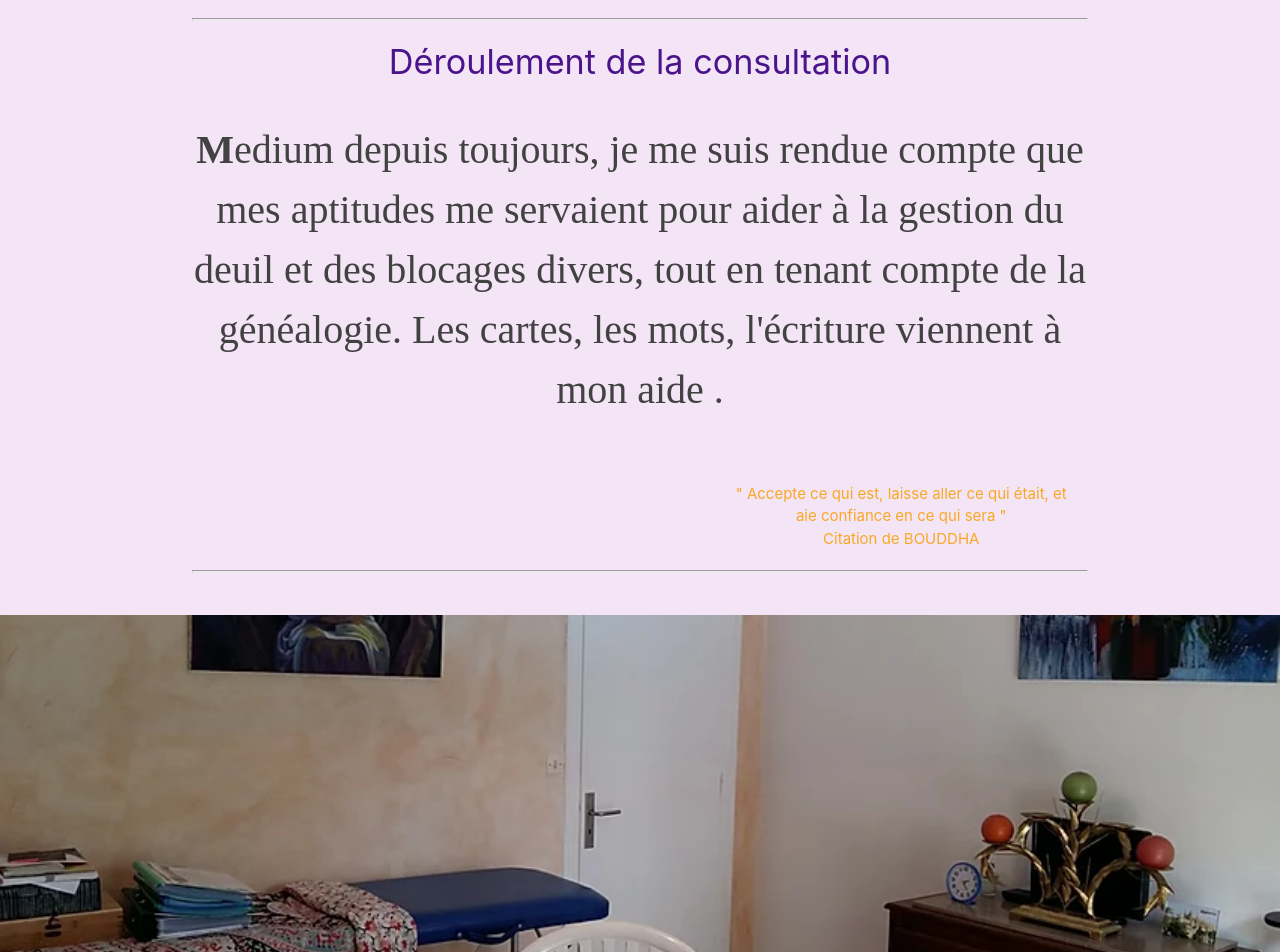
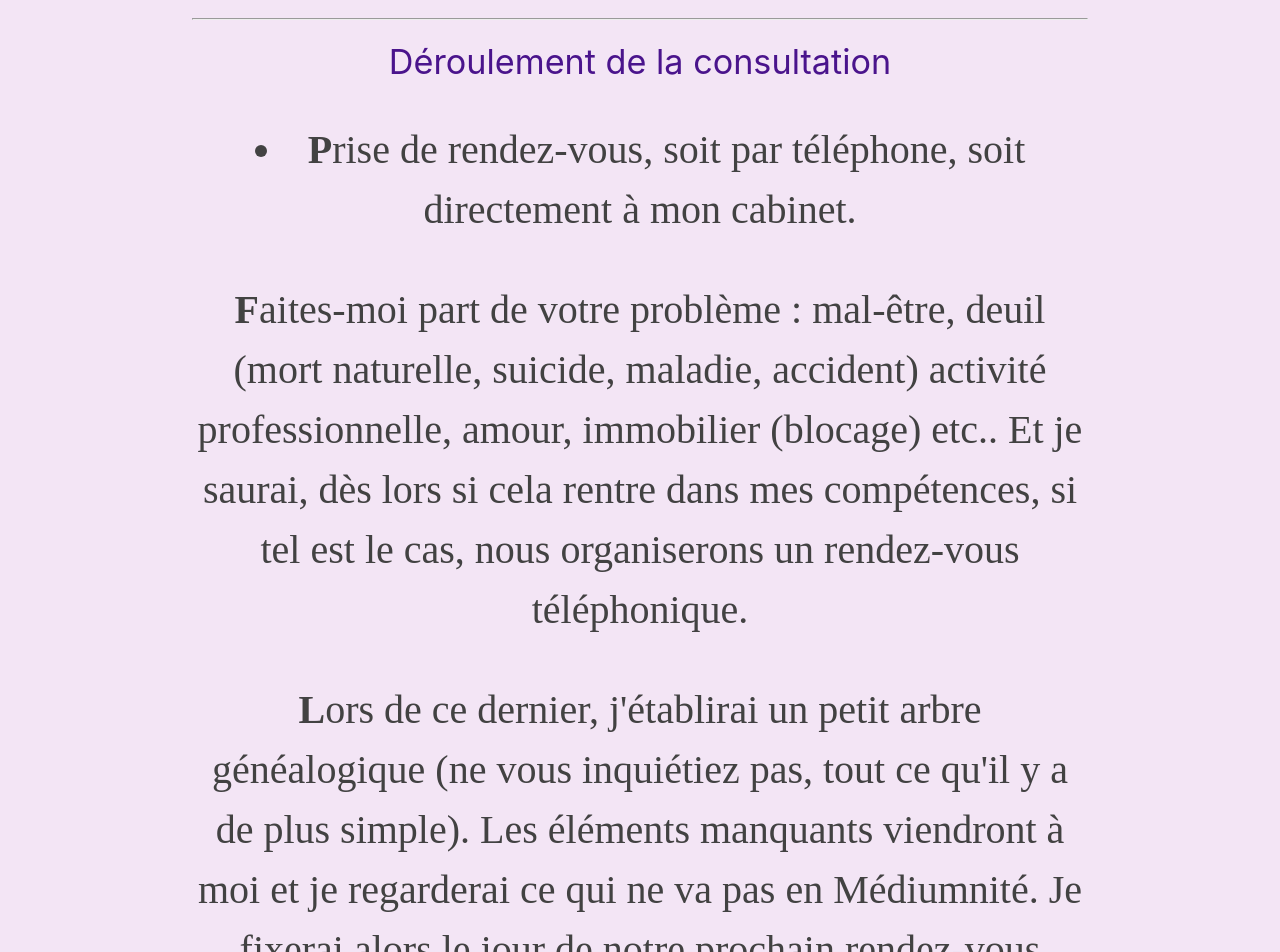
Before and after one commit to stephanevanpe/Khrisma, a React (Create React App) app: page / in a window 1280 px wide. Shown: the part 1680-2632 px from the top of the page. Built offline with nearby package versions, Linux system fonts and the light colour scheme.

Commit message:
adding the card for the description of the meeting and resolving a bug with a picture

```diff
--- a/src/pages/Home.jsx
+++ b/src/pages/Home.jsx
@@ -3,7 +3,7 @@ import { Parallax, Row, Col } from 'react-materialize';
 import Navbar from '../components/Navbar';
 import Footer from '../components/Footer';
 import Lotus from '../pictures/62a47d8e4ab364cf476f25a473b23c75.jpg';
-import Salle from '../pictures/salle.webp';
+import Salle from '../pictures/salle.jpg';
 import Lotusbloom from '../pictures/lotosblume-6e34f198-4e69-4fbb-99a0-6e5ede854fbf.jpg';
 import Deco1 from '../pictures/pngwave1.png';
 import Deco2 from '../pictures/pngwave.png';
@@ -46,8 +46,42 @@ const Home = () => {
 						<hr />
 						<h4 className='header purple-text text-darken-4'>Déroulement de la consultation</h4>
 						<p className='grey-text text-darken-3 lighten-3' style={{ fontFamily: 'Snell Roundhand, cursive', fontSize: '40px' }}>
-							<b>M</b>edium depuis toujours, je me suis rendue compte que mes aptitudes me servaient pour aider à la gestion du deuil et des blocages divers,
-							tout en tenant compte de la généalogie. Les cartes, les mots, l'écriture viennent à mon aide .
+							<li><b>P</b>rise de rendez-vous, soit par téléphone, soit directement à mon cabinet.</li>
+						</p>
+						<p className='grey-text text-darken-3 lighten-3' style={{ fontFamily: 'Snell Roundhand, cursive', fontSize: '40px' }}>
+							<b>F</b>aites-moi part de votre problème : mal-être, deuil (mort naturelle,
+							suicide, maladie, accident) activité professionnelle, amour, immobilier (blocage) etc.. Et je saurai, dès lors si cela rentre dans mes
+							compétences, si tel est le cas, nous organiserons un rendez-vous téléphonique.
+						</p>
+						<p className='grey-text text-darken-3 lighten-3' style={{ fontFamily: 'Snell Roundhand, cursive', fontSize: '40px' }}>
+							<b>L</b>ors de ce dernier, j'établirai un petit arbre généalogique (ne vous inquiétiez pas, tout ce qu'il y a de plus simple). Les éléments manquants viendront à moi et je regarderai ce qui ne va pas en Médiumnité.
+							Je fixerai alors le jour de notre prochain rendez-vous téléphonique ou physique afin d'intervenir sur votre cas.
+						</p>
+						<p className='grey-text text-darken-3 lighten-3' ><b> « CELA MARCHE TRES BIEN A DISTANCE »</b></p>
+						<p className='grey-text text-darken-3 lighten-3' style={{ fontFamily: 'Snell Roundhand, cursive', fontSize: '40px' }}>
+							<b>E</b>ntre-temps, vous me ferez parvenir un chèque pour ladite consultation d'un montant de 70 € (à titre de précaution) et qui ne sera
+							encaissé qu'après cette dernière.
+						</p>
+						<p className='grey-text text-darken-3 lighten-3' style={{ fontFamily: 'Snell Roundhand, cursive', fontSize: '40px' }}>
+							<b>L</b>ors de notre discussion, je recevrai des flashs, des paroles, des sensations que je ressentirai et que je
+							partagerai aussitôt avec vous, sous la surveillance bienveillante de mes guides spirituels. J'établirai un contact auquel vous participerez
+							oralement, pour vous donner la paix et le pardon réciproquement, ce qui lèvera les problèmes, les blocages dans le dialogue tout en ne
+							négligeant pas de les lever sur les générations passées mais aussi présentes et futures ainsi que sur les vies antérieures qui entrent en ligne
+							de compte et qui expliquent souvent, les problèmes et les blocages.
+						</p>
+						<p className='grey-text text-darken-3 lighten-3' style={{ fontFamily: 'Snell Roundhand, cursive', fontSize: '40px' }}>
+							<b>L</b>e mal-être provoqué par ces derniers sont d'ordre variés que nous ne
+							soupçonnons même pas. Cela m'étonne encore à chaque fois, d'une manière ou d'une autre, car le secret des ÂMES nous dévoile « ce qu'il faut et
+							pas plus au bon moment. » Cela vous permettra de faire le point sur ce que vous voulez au plus profond de votre âme et ce que vous êtes
+							vraiment.
+						</p>
+						<p className='grey-text text-darken-3 lighten-3' style={{ fontFamily: 'Snell Roundhand, cursive', fontSize: '40px' }}>
+							<b>D</b>ans beaucoup de cas, un petit travail personnel sera nécessaire à celui que nous effectuerons ensemble. Il vous permettra de
+							sceller, ce que les êtres de lumière nous ont aidé à faire et de pouvoir méditer dessus le temps d'un instant.
+						</p>
+						<p className='grey-text text-darken-3 lighten-3' style={{ fontFamily: 'Snell Roundhand, cursive', fontSize: '40px' }}>
+							<b>C</b>haque fois, la demande me sera
+							dictée par eux-mêmes, sera précisément adaptée la situation et se présentera sous formes de prières personnalisées selon le cas exposé.
 						</p>
 						<br />
 						<Row>
```
Also changed, not shown: src/pictures/salle.jpg (renamed from src/pictures/salle.webp).
